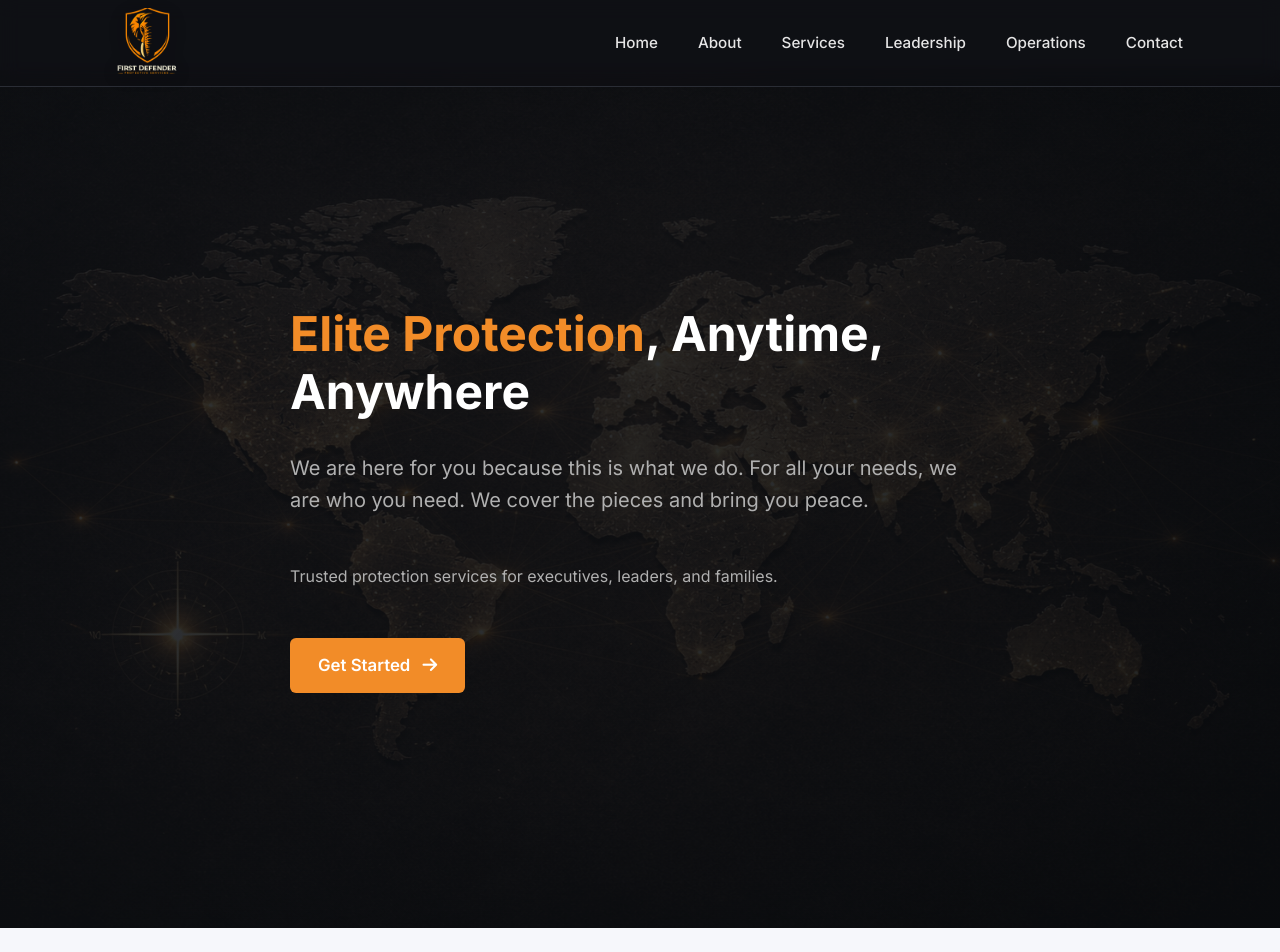
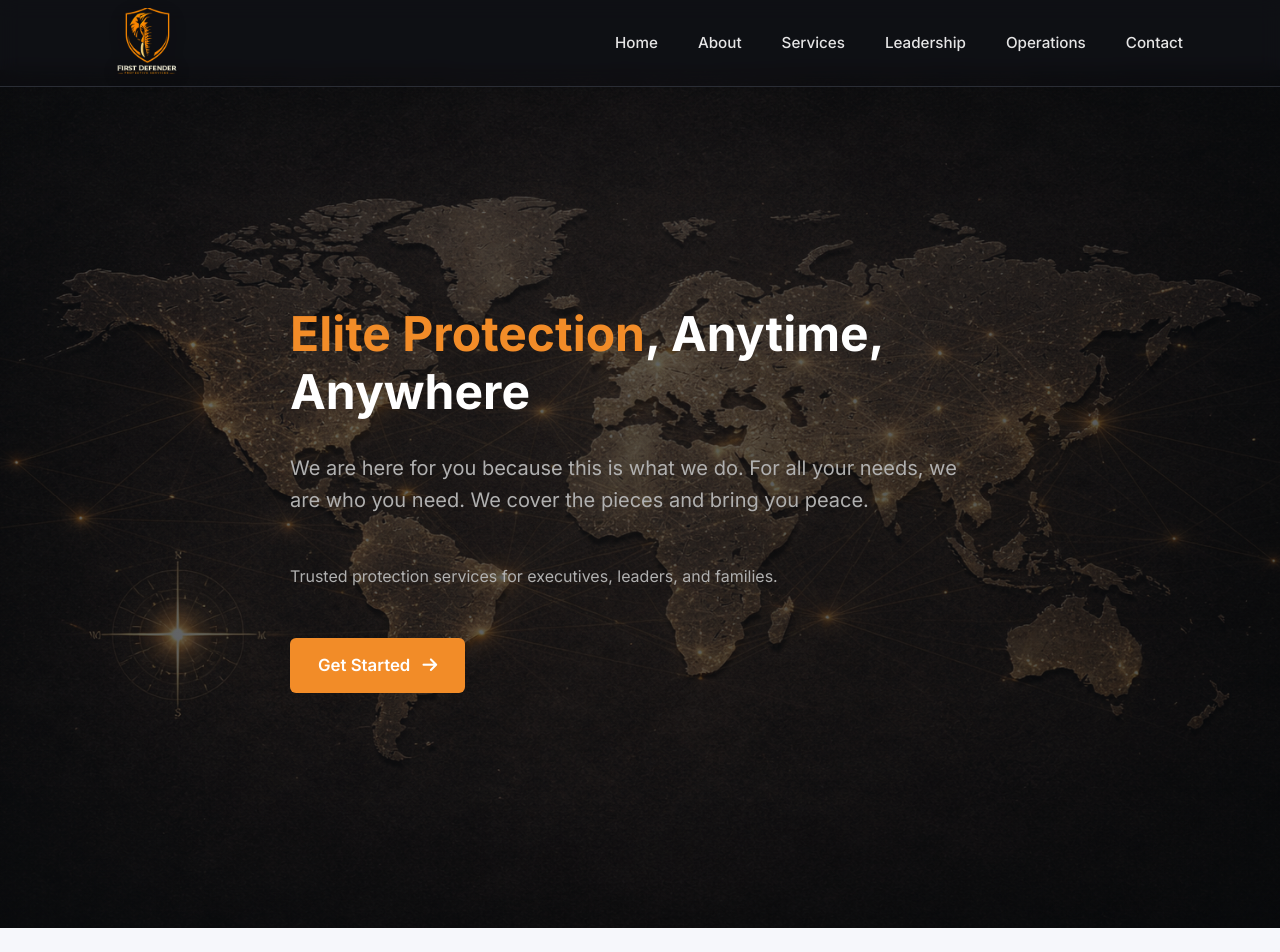
Before and after one commit to MarvinMDiaz/FDP-Services, a Flask app: page / in a window 1280 px wide. Shown: the top 952 px of the page. Run offline with Flask 3, Linux system fonts and the light colour scheme.

Commit message:
Soften hero overlay for map visibility, then nudge gradient 3% darker
Made-with: Cursor

```diff
--- a/static/css/styles.css
+++ b/static/css/styles.css
@@ -435,7 +435,7 @@ body {
     left: 0;
     right: 0;
     bottom: 0;
-    background: linear-gradient(135deg, rgba(15, 17, 21, 0.85) 0%, rgba(10, 12, 15, 0.9) 100%);
+    background: linear-gradient(135deg, rgba(15, 17, 21, 0.61) 0%, rgba(10, 12, 15, 0.71) 100%);
     z-index: 1;
 }
 
```
